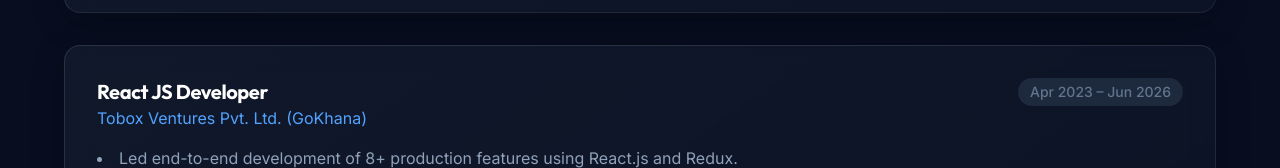
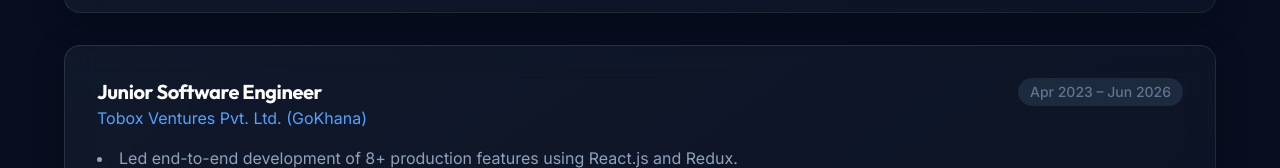
Before and after one commit to hemantpatil3006/portfolio_website, a website: page src/index.html in a window 1280 px wide. Shown: the part 2009-2177 px from the top of the page. Drawn offline with nearby package versions, Linux system fonts and the light colour scheme.

Commit message:
Correct Tobox Ventures role title to Junior Software Engineer

```diff
--- a/src/index.html
+++ b/src/index.html
@@ -257,7 +257,7 @@
           <div class="glass-card p-8 rounded-2xl border-l-4 border-blue-500" data-aos="fade-right" data-aos-delay="100">
             <div class="flex flex-wrap justify-between items-start mb-4">
               <div>
-                <h4 class="text-xl font-bold text-white">React JS Developer</h4>
+                <h4 class="text-xl font-bold text-white">Junior Software Engineer</h4>
                 <p class="text-blue-400">Tobox Ventures Pvt. Ltd. (GoKhana)</p>
               </div>
               <span class="text-sm text-slate-500 font-medium bg-slate-800 px-3 py-1 rounded-full mt-2 md:mt-0">Apr 2023
```
